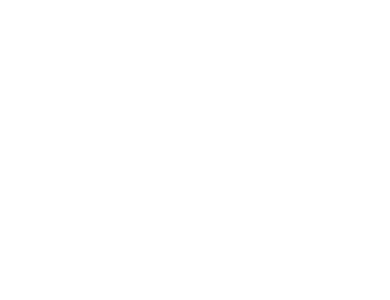
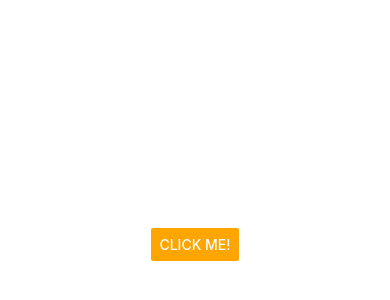
Before and after one commit to izzatismail/react-native-app, a React Native app: screen / in a window 390 px wide. Shown: the part 178-478 px from the top of the page. Built offline with nearby package versions, Linux system fonts and the light colour scheme.

Commit message:
learnt about button & alert

```diff
--- a/App.tsx
+++ b/App.tsx
@@ -9,6 +9,8 @@
   TouchableOpacity,
   TouchableHighlight,
   TouchableNativeFeedback,
+  Alert,
+  Button,
 } from "react-native";
 
 console.log("Hello World!");
@@ -20,7 +22,29 @@
   };
 
   return (
-    <SafeAreaView style={styles.container}></SafeAreaView>
+    <SafeAreaView style={styles.container}>
+      <Button
+        color="orange"
+        title="Click Me!"
+        onPress={
+          () =>
+            // Alert.alert example
+            Alert.alert("My Title", "My Message", [
+              {
+                text: "Yes",
+                onPress: () => console.log("Yes Clicked"),
+              },
+              {
+                text: "No",
+                onPress: () => console.log("No Clicked"),
+              },
+            ])
+
+          // Alert.prompt example ONLY WORK ON IOS
+          // Alert.prompt("My Title", "My Message", (text) => console.log(text))
+        }
+      />
+    </SafeAreaView>
 
     // Text & Image code
     // <SafeAreaView style={styles.container}>
```
